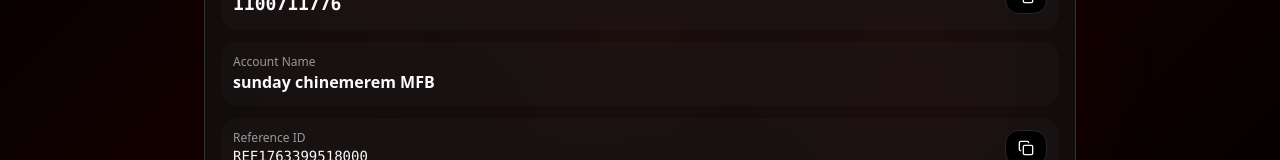
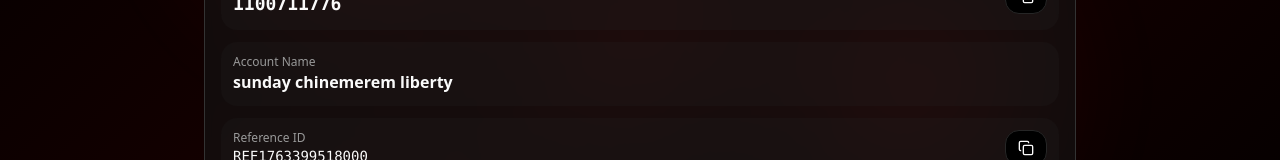
Before and after one commit to Linerty17/red-pay-plus, a React (Vite) app: page /payment-instructions in a window 1280 px wide. Shown: the part 378-538 px from the top of the page. Built offline with nearby package versions, Linux system fonts and the light colour scheme; the HTML template or start-up script is replaced by a standard one.

Commit message:
Update PaymentInstructions.tsx

```diff
--- a/src/pages/PaymentInstructions.tsx
+++ b/src/pages/PaymentInstructions.tsx
@@ -21,7 +21,7 @@ const PaymentInstructions = () => {
   const amount = "6,700";
   const accountNumber = "1100711776";
   const bankName = "Kolomoni mfb";
-  const accountName = "sunday chinemerem MFB";
+  const accountName = "sunday chinemerem liberty";
   const referenceId = `REF${Date.now()}`;
 
   const copyToClipboard = (text: string, field: string) => {
```
